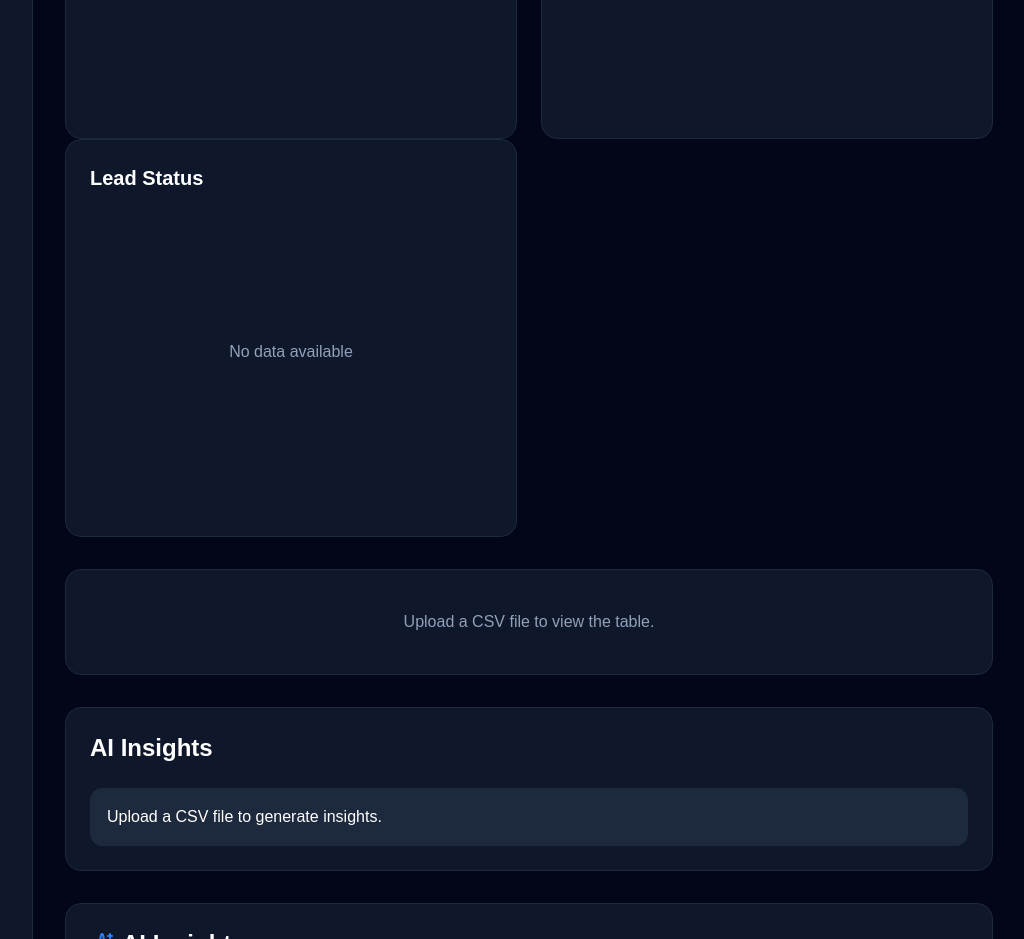
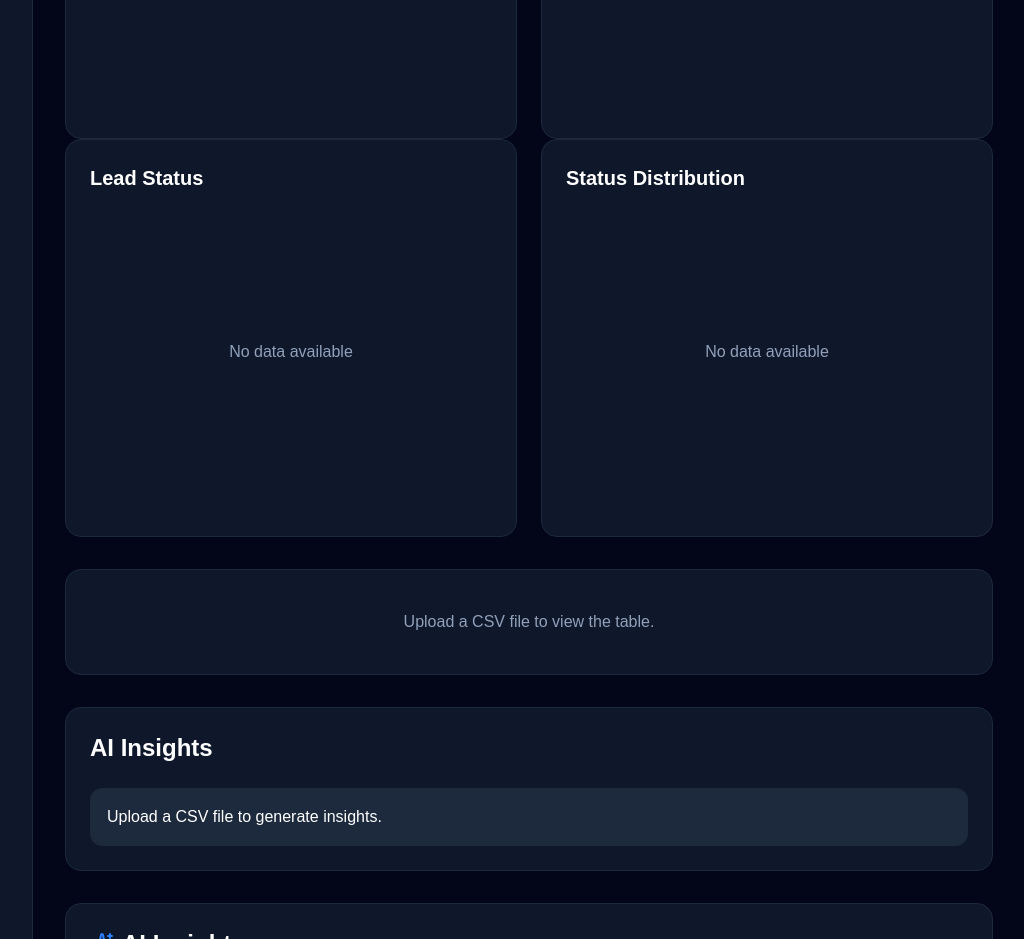
Before and after one commit to Pravin97s/LeadPilotAI, a Next.js app in the folder frontend/: page / in a window 1280 px wide. Shown: the part 1520-2459 px from the top of the page, without its empty margins (255-1279 px from the left). Built offline with nearby package versions, Linux system fonts and the light colour scheme.

Commit message:
Connect status pie chart to global filters

```diff
--- a/frontend/src/components/StatusPieChart.tsx
+++ b/frontend/src/components/StatusPieChart.tsx
@@ -1,6 +1,7 @@
 "use client";
 
 import useDashboard from "@/hooks/useDashboard";
+import useFilteredRows from "@/hooks/useFilteredRows";
 import { statusChartData } from "@/utils/status";
 import {
   ResponsiveContainer,
@@ -23,10 +24,9 @@ const COLORS = [
 ];
 
 export default function StatusPieChart() {
-  const {
-    rows,
-    columnMapping,
-  } = useDashboard();
+  const { columnMapping } = useDashboard();
+
+  const rows = useFilteredRows();
 
   const data = statusChartData(
     rows,
@@ -34,7 +34,17 @@ export default function StatusPieChart() {
   );
 
   if (rows.length === 0) {
-    return null;
+    return (
+      <div className="rounded-2xl border border-slate-800 bg-slate-900 p-6">
+        <h2 className="text-xl font-semibold">
+          Status Distribution
+        </h2>
+
+        <div className="flex h-80 items-center justify-center text-slate-400">
+          No data available
+        </div>
+      </div>
+    );
   }
 
   return (
@@ -44,7 +54,10 @@ export default function StatusPieChart() {
       </h2>
 
       <div className="mt-6 h-80">
-        <ResponsiveContainer width="100%" height="100%">
+        <ResponsiveContainer
+          width="100%"
+          height="100%"
+        >
           <PieChart>
             <Pie
               data={data}
```
